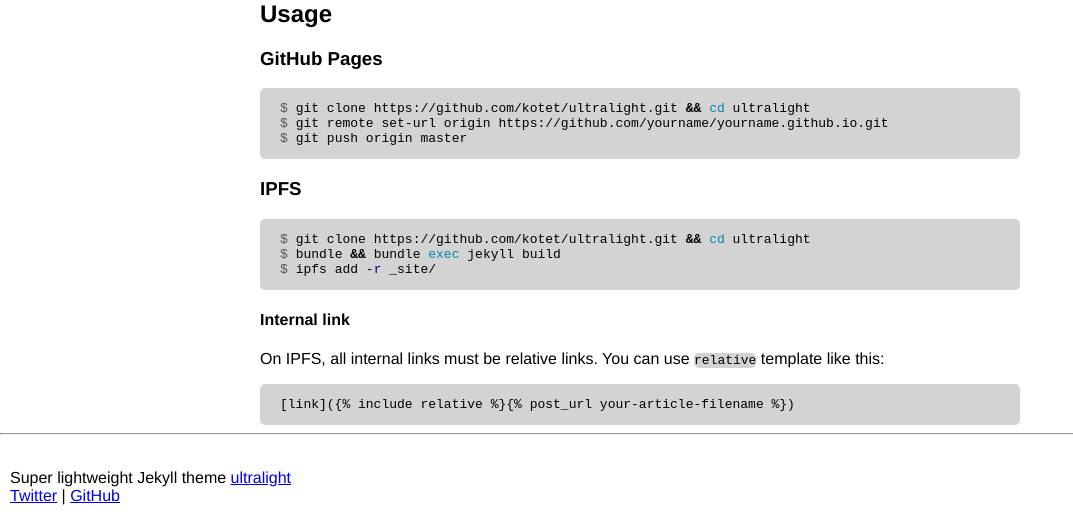
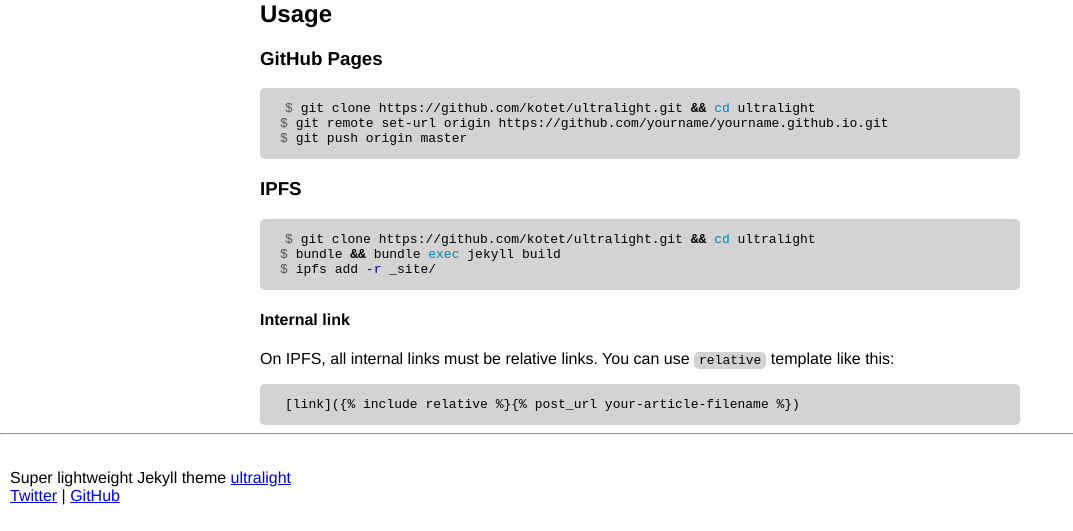
Before and after one commit to kotet/ultralight, a Jekyll site: the page built from about.md, in a window 1280 px wide. Shown: the part 977-1508 px from the top of the page, without its empty margins (0-1073 px from the left). Built offline with Jekyll 4.4.1, drawn with Linux system fonts in a browser that asks for light colours.

Commit message:
Fix style

```diff
--- a/_sass/syntax-highlighting.scss
+++ b/_sass/syntax-highlighting.scss
@@ -1,3 +1,6 @@
+code {
+    padding: 1px 5px;
+}
 .highlighter-rouge {
     margin: 0;
     border-radius: 5px;
```
